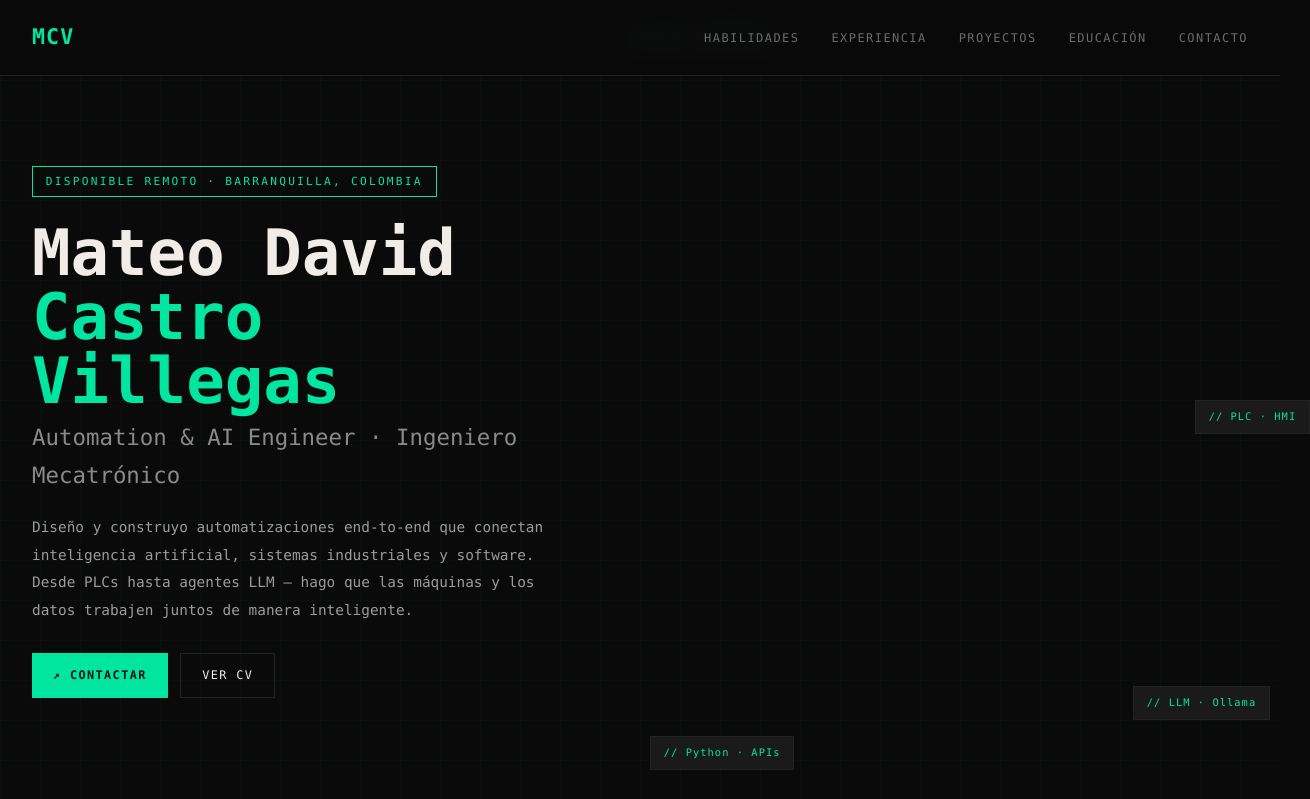
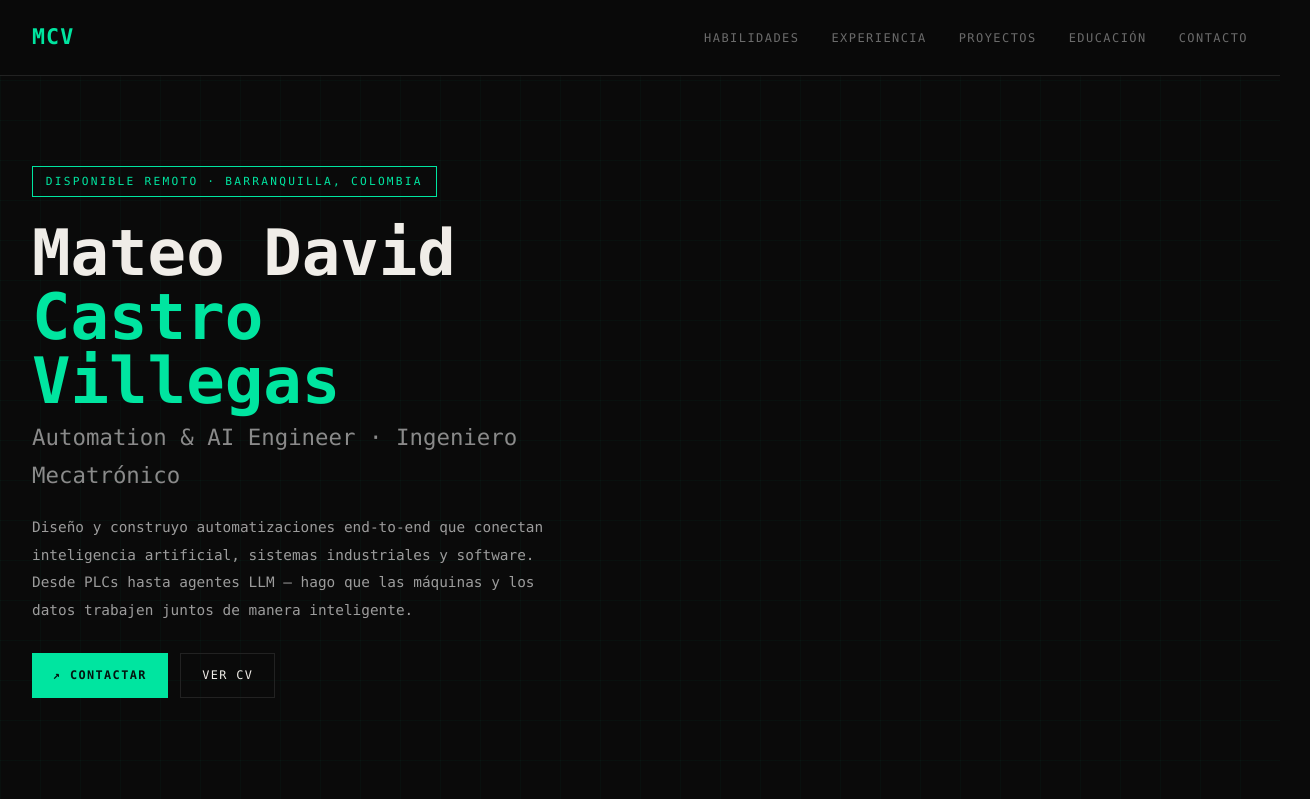
Before and after one commit to theo272004/mi-cv-web, a React (Vite) app: page / in a window 1280 px wide. Shown: the top 799 px of the page, 1310 px wide, since content can reach past the window. Built offline with nearby package versions, Linux system fonts and the light colour scheme.

Commit message:
Enhance hero with true orbiting skill badges and expanded tech set

```diff
--- a/src/App.css
+++ b/src/App.css
@@ -178,22 +178,33 @@ nav {
 .circuit-icon { font-size: 2.2rem; }
 .circuit-label { font-size: 0.62rem; letter-spacing: 0.15em; color: var(--accent); text-transform: uppercase; }
 
-.floating-tag {
+.orbit {
   position: absolute;
-  background: #1a1a1a;
-  border: 1px solid var(--border);
-  padding: 0.46rem 0.8rem;
-  font-size: 0.65rem;
-  letter-spacing: 0.1em;
-  color: var(--accent);
-  animation: float ease-in-out infinite;
-  white-space: nowrap;
+  top: 50%;
+  left: 50%;
+  width: 2px;
+  height: 2px;
+  animation: orbit var(--speed) linear infinite;
+  animation-delay: var(--delay);
 }
 
-.ft1 { top: 20px; left: -20px; animation-duration: 4s; }
-.ft2 { top: 50%; right: -30px; animation-duration: 5s; }
-.ft3 { bottom: 30px; left: 10px; animation-duration: 4.4s; }
-.ft4 { bottom: 80px; right: 10px; animation-duration: 3.8s; }
+.orbit-label {
+  position: absolute;
+  left: var(--radius);
+  top: 50%;
+  transform: translate(-50%, -50%);
+  background: #171717;
+  border: 1px solid rgba(0, 229, 160, 0.35);
+  color: var(--accent);
+  box-shadow: 0 0 14px rgba(0, 229, 160, 0.16);
+  padding: 0.35rem 0.62rem;
+  font-size: 0.62rem;
+  letter-spacing: 0.08em;
+  white-space: nowrap;
+  border-radius: 3px;
+  animation: counterOrbit var(--speed) linear infinite;
+  animation-delay: var(--delay);
+}
 
 .stats-bar {
   border-top: 1px solid var(--border);
@@ -275,7 +286,8 @@ footer { padding: 1.2rem 2rem; display: flex; justify-content: space-between; bo
 
 @keyframes fadeUp { from { opacity: 0; transform: translateY(18px); } to { opacity: 1; transform: translateY(0); } }
 @keyframes spin { to { transform: rotate(360deg); } }
-@keyframes float { 0%, 100% { transform: translateY(0px); } 50% { transform: translateY(-8px); } }
+@keyframes orbit { from { transform: rotate(0deg); } to { transform: rotate(360deg); } }
+@keyframes counterOrbit { from { transform: translate(-50%, -50%) rotate(0deg); } to { transform: translate(-50%, -50%) rotate(-360deg); } }
 
 @media (max-width: 940px) {
   nav { padding: 1rem 1rem; }
--- a/src/App.jsx
+++ b/src/App.jsx
@@ -34,6 +34,21 @@ const skills = [
     name: 'Gestión Técnica',
     tags: ['KPIs', 'Reportes', 'Mantenimiento', 'Documentación'],
   },
+]
+
+const orbitSkills = [
+  { label: 'Python', radius: 210, speed: 16, delay: 0 },
+  { label: 'APIs REST', radius: 210, speed: 20, delay: 2 },
+  { label: 'LLMs', radius: 210, speed: 18, delay: 4 },
+  { label: 'Ollama', radius: 210, speed: 22, delay: 6 },
+  { label: 'PLC', radius: 260, speed: 24, delay: 1 },
+  { label: 'HMI', radius: 260, speed: 28, delay: 3 },
+  { label: 'n8n', radius: 260, speed: 26, delay: 5 },
+  { label: 'LangChain', radius: 260, speed: 30, delay: 7 },
+  { label: 'SQL', radius: 300, speed: 34, delay: 0 },
+  { label: 'React', radius: 300, speed: 32, delay: 2.5 },
+  { label: 'Visión IA', radius: 300, speed: 36, delay: 5 },
+  { label: 'SolidWorks', radius: 300, speed: 38, delay: 7.5 },
 ]
 
 const certificates = [
@@ -104,11 +119,17 @@ function App() {
                 <span className="circuit-label">Mecatrónico</span>
               </div>
             </div>
+
+            {orbitSkills.map((item) => (
+              <div
+                key={item.label}
+                className="orbit"
+                style={{ '--radius': `${item.radius}px`, '--speed': `${item.speed}s`, '--delay': `-${item.delay}s` }}
+              >
+                <span className="orbit-label">{item.label}</span>
+              </div>
+            ))}
           </div>
-          <div className="floating-tag ft1">// n8n · LangChain</div>
-          <div className="floating-tag ft2">// PLC · HMI</div>
-          <div className="floating-tag ft3">// Python · APIs</div>
-          <div className="floating-tag ft4">// LLM · Ollama</div>
         </div>
       </div>
 
```
